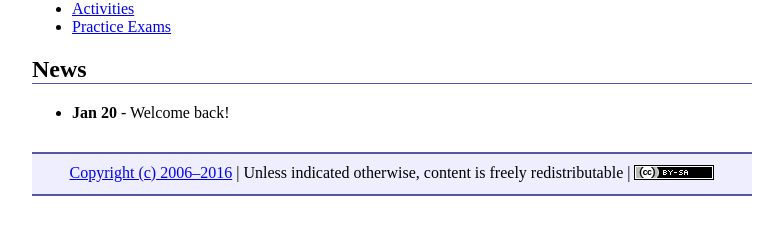
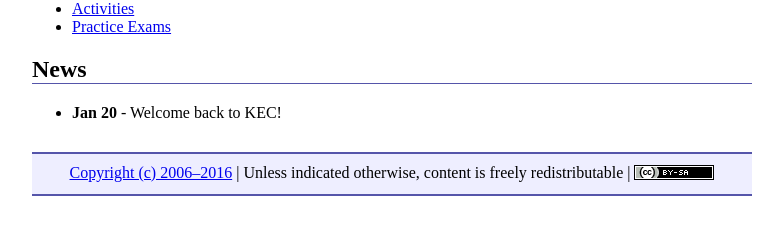
Before and after one commit to ycpcs/cs320-spring2016, a Jekyll site: the page built from index.md, in a window 1280 px wide. Shown: the part 329-564 px from the top of the page, without its empty margins (248-1031 px from the left). Built offline with Jekyll 4.4.1, drawn with Linux system fonts in a browser that asks for light colours; Markdown is read by kramdown in place of the engine named in the settings.

Commit message:
practicing

```diff
--- a/index.md
+++ b/index.md
@@ -37,7 +37,7 @@ All information about the course will be posted here.
 * **Jan 28** - [Assignment 3](assign/assign03.html) describes the expectations for the team project milestones.
 * **Jan 21** - [Assignment 1](assign/assign01.html) and [Assignment 2](assign/assign02.html) are posted, and are due Wed, Jan 28th and Wed, Feb 4th respectively.
 ­-->
-* **Jan 20** - Welcome back!
+* **Jan 20** - Welcome back to KEC!
 
 <!-- vim:set wrap: ­-->
 <!-- vim:set linebreak: -->
```
